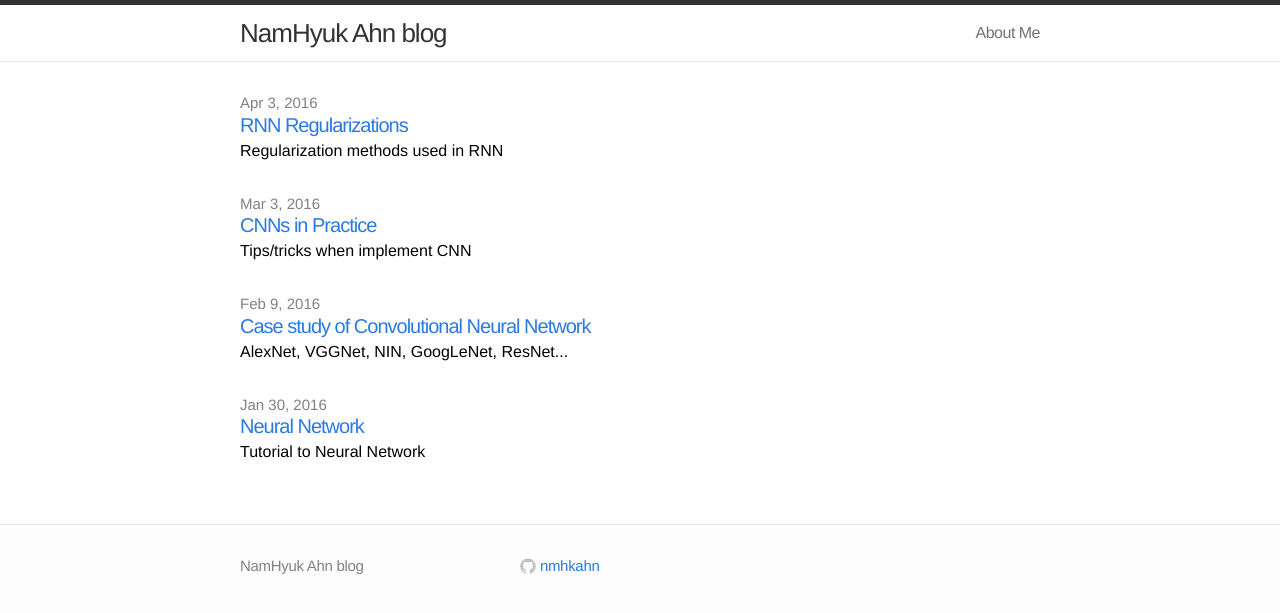
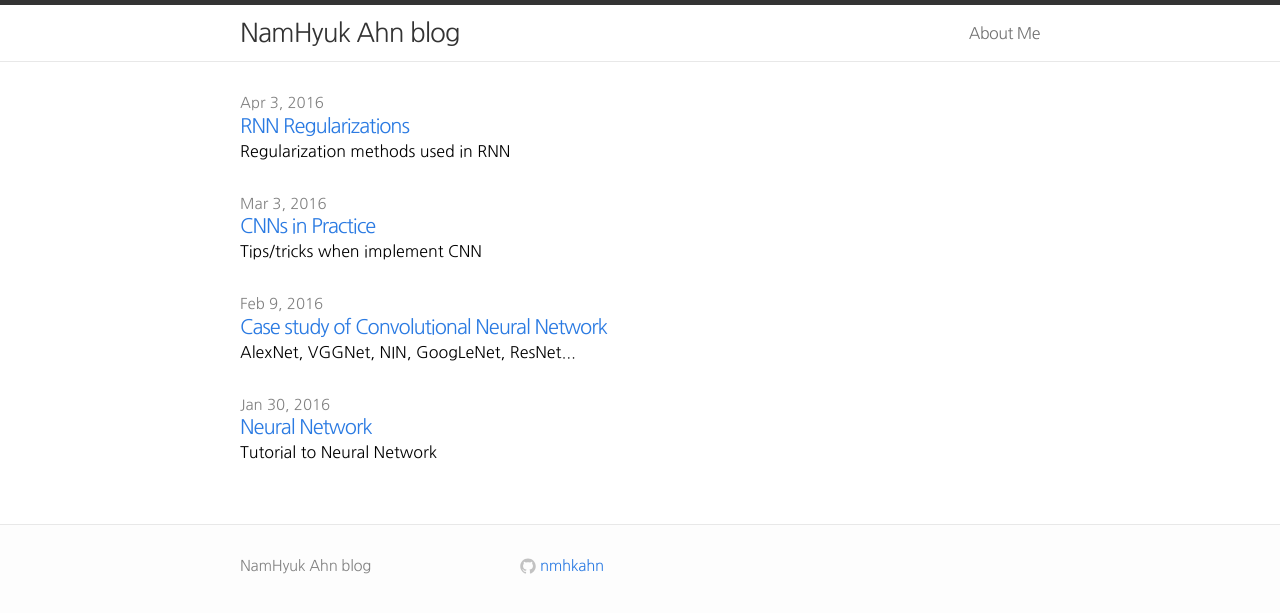
Before and after one commit to nmhkahn/nmhkahn.github.io, a Jekyll site: the page built from index.html, in a window 1280 px wide. Shown: the top 613 px of the page. Built offline with Jekyll 4.4.1, drawn with Linux system fonts in a browser that asks for light colours.

Commit message:
Change blog settings and font

```diff
--- a/_config.yml
+++ b/_config.yml
@@ -16,3 +16,4 @@ kramdown:
     input: GFM
     toc_levels: 1..6
     smart_quotes: lsquo,rsquo,ldquo,rdquo
+    extensions: ["no_intra_emphasis", "fenced_code_blocks", "autolink", "tables", "strikethrough", "superscript", "with_toc_data"]
--- a/css/main.css
+++ b/css/main.css
@@ -1,5 +1,9 @@
 /* Base */
 /* ----------------------------------------------------------*/
+
+
+/* import 나눔 고딕 font */
+@import url(http://fonts.googleapis.com/earlyaccess/nanumgothic.css);
 
 * {
   margin: 0;
@@ -9,7 +13,7 @@
 html, body { height: 100%; }
 
 body {
-  font-family: Helvetica, Arial;
+  font-family: "Nanum Gothic", Helvetica, Arial;
   font-size: 16px;
   line-height: 1.5;
   font-weight: 300;
```
